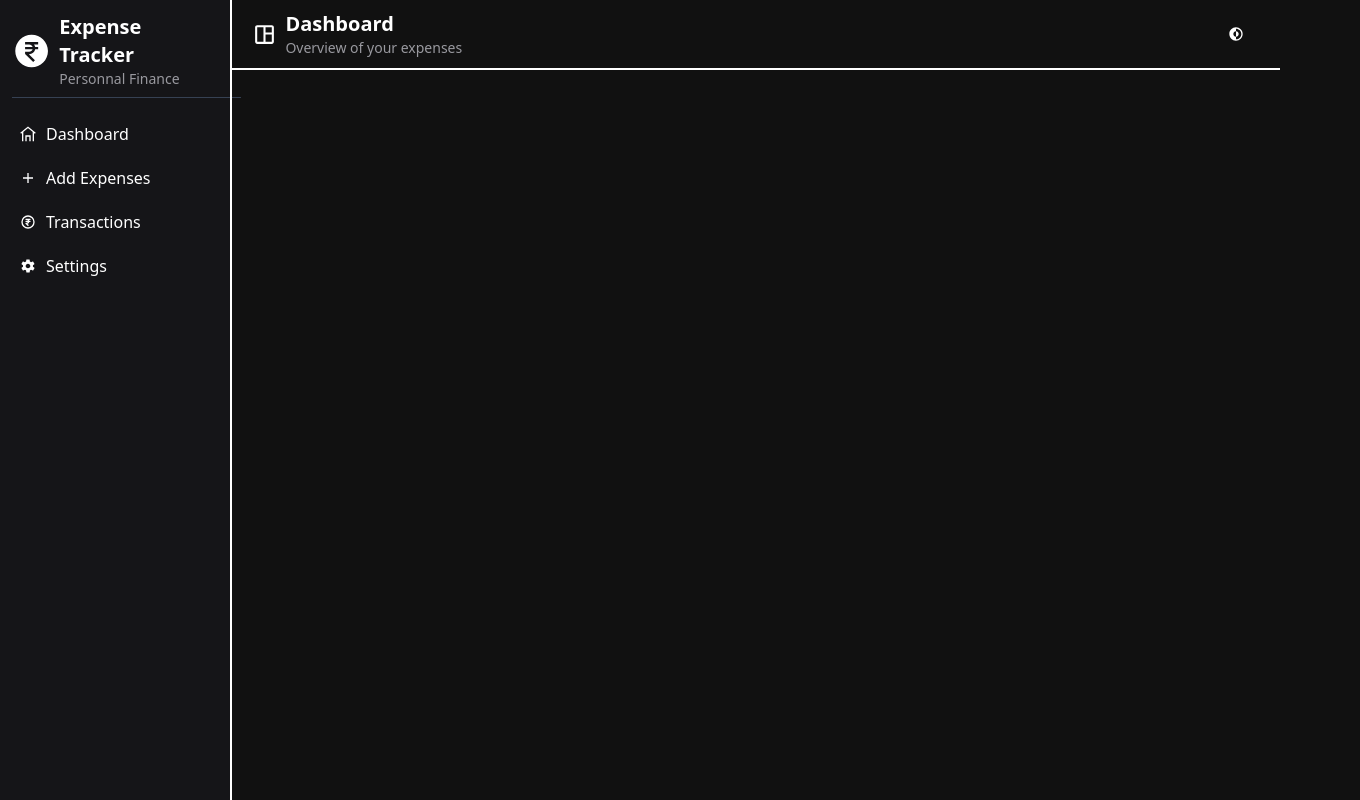
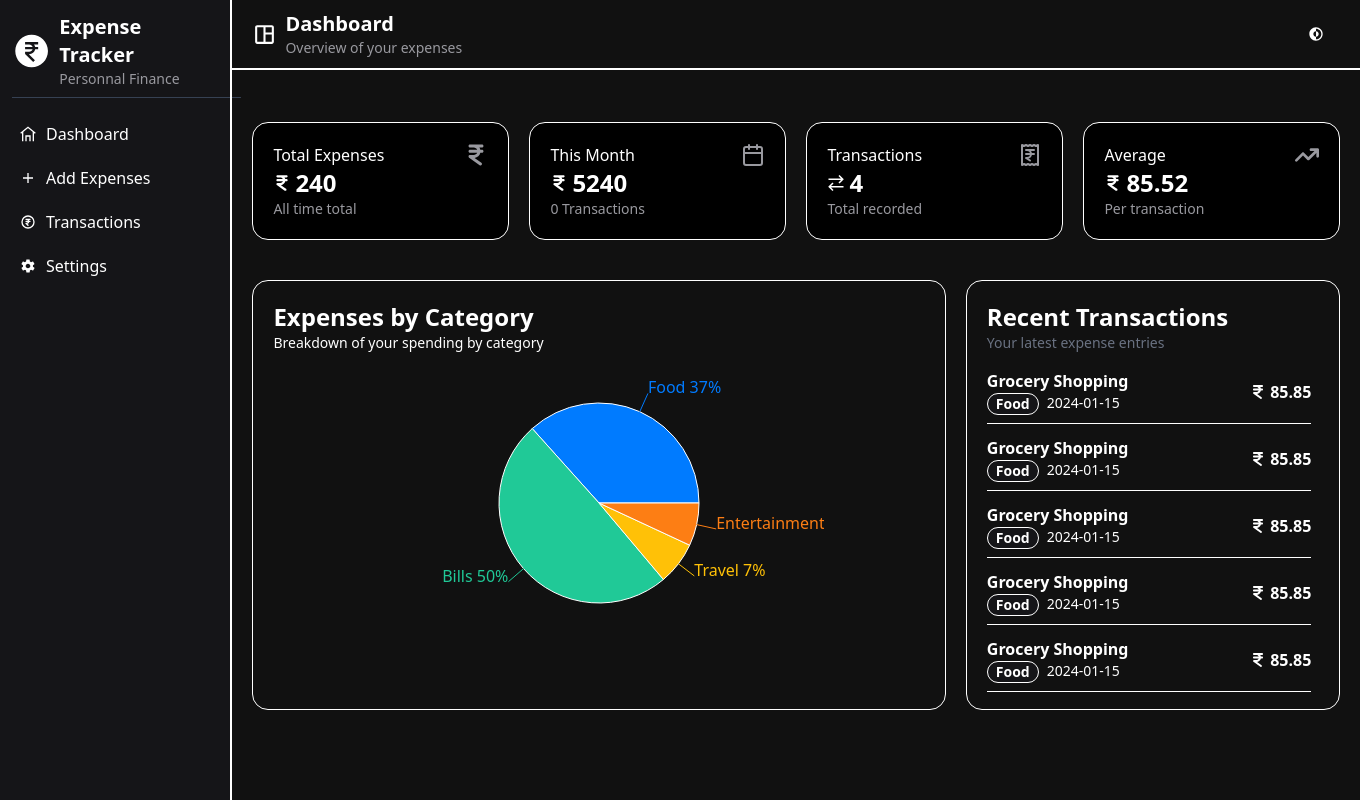
Before and after one commit to navaneethk-000/Expense-Tracker, a React (Vite) app: page / in a window 1280 px wide. Shown: the whole page, 1360 px wide, since content can reach past the window. Built offline with nearby package versions, Linux system fonts and the light colour scheme.

Commit message:
route fixed

```diff
--- a/src/components/Sidebar.jsx
+++ b/src/components/Sidebar.jsx
@@ -21,7 +21,7 @@ const Sidebar = () => {
 
       <div className="p-2">
         <ul className="p-0 flex flex-col gap-5 mt-4">
-          <Link to="/dashboardHome" className="flex gap-2.5 items-center">
+          <Link to="/" className="flex gap-2.5 items-center">
           <GrHome/>
             <li>Dashboard</li>
           </Link>
--- a/src/routes/AppRoutes.jsx
+++ b/src/routes/AppRoutes.jsx
@@ -9,7 +9,7 @@ const AppRoutes = () => {
   return (
     <Routes>
       <Route path="/" element={<Dashboard/>}>
-        <Route path="dashboardHome" element={<DashboardHome />} />
+        <Route index element={<DashboardHome />} />
         <Route path="settings" element={<Settings />} />
         <Route path="addexpenses" element={<AddExpenses/>} />
         <Route path="transactions" element={<Transactions/>} />
```
